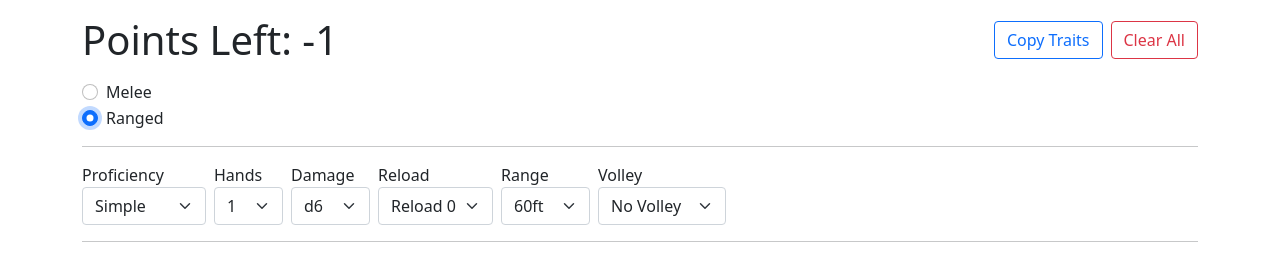
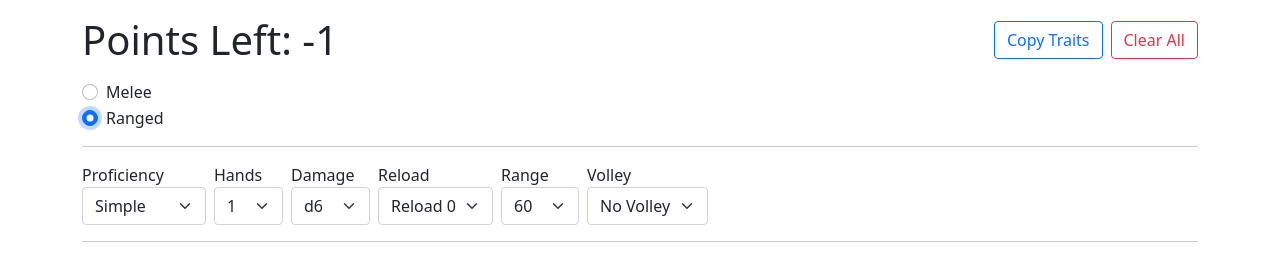
Before and after one commit to aegorsuch/PF2E-Weapon-Builder, a Vue app: page / in a window 1280 px wide. Both pictures are taken after a click on the radio button "Ranged". Shown: the top 262 px of the page. Built offline with nearby package versions, Linux system fonts and the light colour scheme.

Commit message:
removed ft

```diff
--- a/src/App.vue
+++ b/src/App.vue
@@ -62,19 +62,19 @@
       <label v-if="!isMelee" class="me-2">
         Range
         <select class="form-select" v-model="adjustements.range">
-          <option :value="4">20ft</option>
-          <option :value="3">30ft</option>
-          <option :value="1">50ft</option>
-          <option :value="0">60ft</option>
-          <option :value="-2">100ft</option>
-          <option :value="-3">120ft</option>
+          <option :value="4">20</option>
+          <option :value="3">30</option>
+          <option :value="1">50</option>
+          <option :value="0">60</option>
+          <option :value="-2">100</option>
+          <option :value="-3">120</option>
         </select>
       </label>
       <label v-if="!isMelee" class="me-2">
         Volley
         <select class="form-select" v-model="adjustements.volley">
           <option :value="0">No Volley</option>
-          <option :value="3">Volley 30ft</option>
+          <option :value="3">Volley 30</option>
         </select>
       </label>
       <hr>
```
